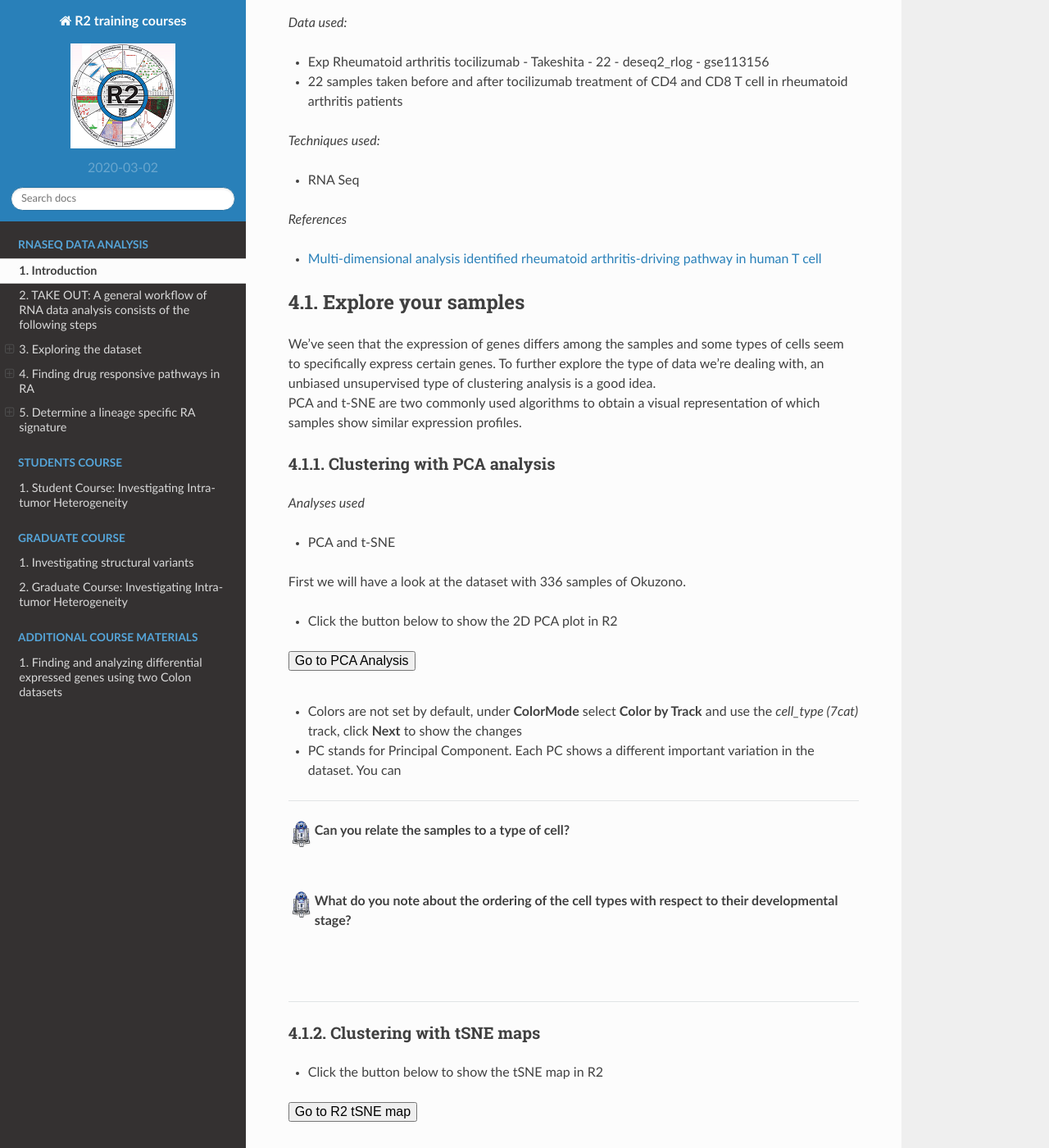
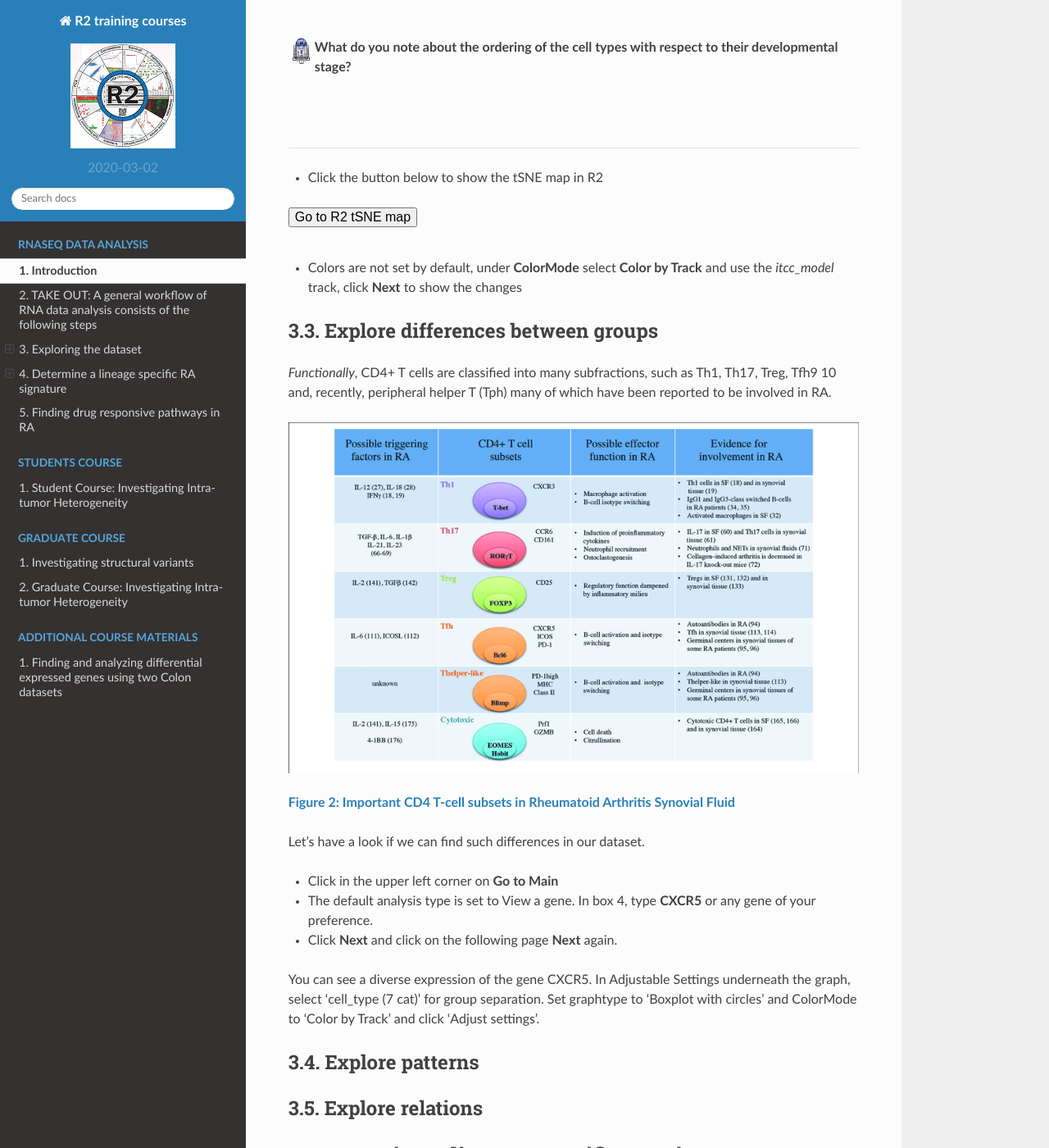
Before and after one commit to antronerds/r2-training-courses, a Sphinx documentation site: the page built from docs/RNA_seq_data_analysis_-_Using_Rheumatoid_Arthritis_data.md, in a window 1280 px wide and 1400 px high, scrolled down 3904 px. Shown: the whole window at 82% size. Built offline with Sphinx 7.4.7 and the Read the Docs theme 2.0.0, drawn with Linux system fonts in a browser that asks for light colours; some of the changed text lies outside the part shown.

Commit message:
bio intro ra

```diff
--- a/docs/RNA_seq_data_analysis_-_Using_Rheumatoid_Arthritis_data.md
+++ b/docs/RNA_seq_data_analysis_-_Using_Rheumatoid_Arthritis_data.md
@@ -13,11 +13,7 @@ Both genetic and environmental factors influence its pathogenesis, and the stron
 
 Despite convincing evidence for T-cell involvement in RA pathogenesis, the specific cell subsets and states that drive the disease have been challenging to identify since T cells are highly heterogeneous, displaying diverse surface markers, developmental and activation states, and effector functions, which has led to multiple systems of classification.
 
-*Functionally*, CD4+ T cells are classified into many subfractions, such as Th1, Th17, Treg, Tfh9 10 and, recently, peripheral helper T (Tph) many of which have been reported to be involved in RA.
 
-![](_static/images/KIT_Important-CD4-T-cell-subsets.png "Important CD4 T-cell subsets in Rheumatoid Arthritis Synovial Fluid")
-
-  [**Figure 2:  Important CD4 T-cell subsets in Rheumatoid Arthritis Synovial Fluid**](_static/images/KIT_Important-CD4-T-cell-subsets.png)
 
 By *developmental stage*, peripheral blood (PB) CD4+ T cells are classified into four stages (naïve (Tn), stem cell memory (Tscm), central memory (Tcm) and effector memory (Tem)), whereas CD8+ T cells are classified into five stages (Tn, Tscm, Tcm, Tem and CD45RA-positive effector memory (Temra)).
 
@@ -67,7 +63,7 @@ Exploring the dataset
 * Go to R2 (http://r2.amc.nl) by clicking on the button below:
 
 <form name="accessing_r2" action="https://hgserver2.amc.nl/cgi-bin/r2/main.cgi" enctype="multipart/form-data" target="R2" method="post">
-  <input type="hidden" name="table" value="ps_avgpres_nbadam88_u133p2">
+  <input type="hidden" name="table" value="ps_avgpres_gse118829geo336_gpl17303">
   <button type="submit" >Go to R2</button>
 </form>
 <br>
@@ -90,24 +86,9 @@ The pie charts in the cohort overview allow you to look at the distribution of t
 ---------
 <br>
 
-Finding drug responsive pathways in RA
-===========================================
-
-*Data used:*
-* Exp Rheumatoid arthritis tocilizumab - Takeshita - 22 - deseq2_rlog - gse113156
-* 22 samples taken before and after tocilizumab treatment of CD4 and CD8 T cell in rheumatoid arthritis patients
-
-*Techniques used:*
-* RNA Seq
-
-*References*
-* [Multi-dimensional analysis identified rheumatoid arthritis-driving pathway in human T cell](https://ard.bmj.com/content/78/10/1346.long)
-
-
 Explore your samples
 ------
-We've seen that the expression of genes differs among the samples and some types of cells seem to specifically express certain genes.
-To further explore the type of data we're dealing with, an unbiased unsupervised type of clustering analysis is a good idea.
+
 PCA and t-SNE are two commonly used algorithms to obtain a visual representation of which samples show similar expression profiles.
 
 ##### Clustering with PCA analysis
@@ -145,9 +126,6 @@ First we will have a look at the dataset with 336 samples of Okuzono.
 <br>
 
 ---------
-##### Clustering with tSNE maps
-
-
 
 * Click the button below to show the tSNE map in R2
 
@@ -169,6 +147,24 @@ First we will have a look at the dataset with 336 samples of Okuzono.
 
 Explore differences between groups
 ------
+*Functionally*, CD4+ T cells are classified into many subfractions, such as Th1, Th17, Treg, Tfh9 10 and, recently, peripheral helper T (Tph) many of which have been reported to be involved in RA.
+
+![](_static/images/KIT_Important-CD4-T-cell-subsets.png "Important CD4 T-cell subsets in Rheumatoid Arthritis Synovial Fluid")
+
+  [**Figure 2:  Important CD4 T-cell subsets in Rheumatoid Arthritis Synovial Fluid**](_static/images/KIT_Important-CD4-T-cell-subsets.png)
+
+Let's have a look if we can find such differences in our dataset.
+
+* Click in the upper left corner on **Go to Main**
+* The default analysis type is set to View a gene. In box 4, type **CXCR5** or any gene of your preference.
+* Click **Next** and click on the following page **Next** again.
+
+You can see a diverse expression of the gene CXCR5. In Adjustable Settings underneath the graph, select 'cell_type (7 cat)' for group separation. Set graphtype to 'Boxplot with circles' and ColorMode to 'Color by Track' and click 'Adjust settings'.
+
+
+
+
+
 
 Explore patterns
 ------
@@ -203,3 +199,16 @@ Explore patterns
 
 Explore relations
 ------
+
+Finding drug responsive pathways in RA
+===========================================
+
+*Data used:*
+* Exp Rheumatoid arthritis tocilizumab - Takeshita - 22 - deseq2_rlog - gse113156
+* 22 samples taken before and after tocilizumab treatment of CD4 and CD8 T cell in rheumatoid arthritis patients
+
+*Techniques used:*
+* RNA Seq
+
+*References*
+* [Multi-dimensional analysis identified rheumatoid arthritis-driving pathway in human T cell](https://ard.bmj.com/content/78/10/1346.long)
```
